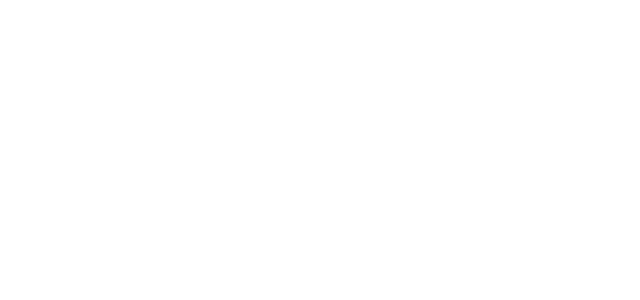
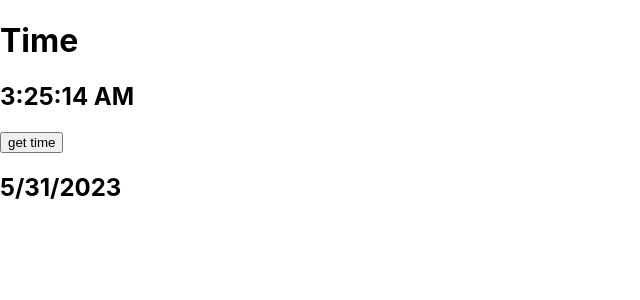
Before and after one commit to UDAYVEERUS/Todo_App, a React (Create React App) app: page /time in a window 1280 px wide. Before the commit this address had no page. Shown: the top 300 px of the page, without its empty margins (0-640 px from the left). Built offline with nearby package versions, Linux system fonts and the light colour scheme.

Commit message:
changin time mannuall

```diff
--- a/src/App.js
+++ b/src/App.js
@@ -10,6 +10,7 @@
 import Fetchapi from './components/Fetchapi';
 import ArrayObject from './components/ArrayObject';
 import Events from './components/Events';
+import DIgitalClock from './components/DIgitalClock';
 function App() {
   return (
     <>
@@ -25,6 +26,7 @@
         <Route path='/data' element={<Fetchapi />} />
         <Route path='/mydata' element={<ArrayObject />} />
         <Route path='/event' element={<Events />} />
+        <Route path='/time' element={<DIgitalClock />} />
 
         </Routes>
       </Router>
--- /dev/null
+++ b/src/components/DIgitalClock.js
@@ -0,0 +1,24 @@
+import React, { useState } from 'react'
+
+import '../App.css'
+
+const DIgitalClock = () => {
+    let date = new Date().toLocaleDateString()
+    let time = new Date().toLocaleTimeString()
+    const [ctime, setCtime] = useState(time)
+
+    const updateTime = () => {
+        time = new Date().toLocaleTimeString()
+        setCtime(time)
+    }
+  return (
+    <div>
+        <h1>Time</h1>
+        <h2>{ctime}</h2>
+        <button onClick={updateTime}>get time</button>
+        <h2>{date}</h2>
+    </div>
+  )
+}
+
+export default DIgitalClock
```
